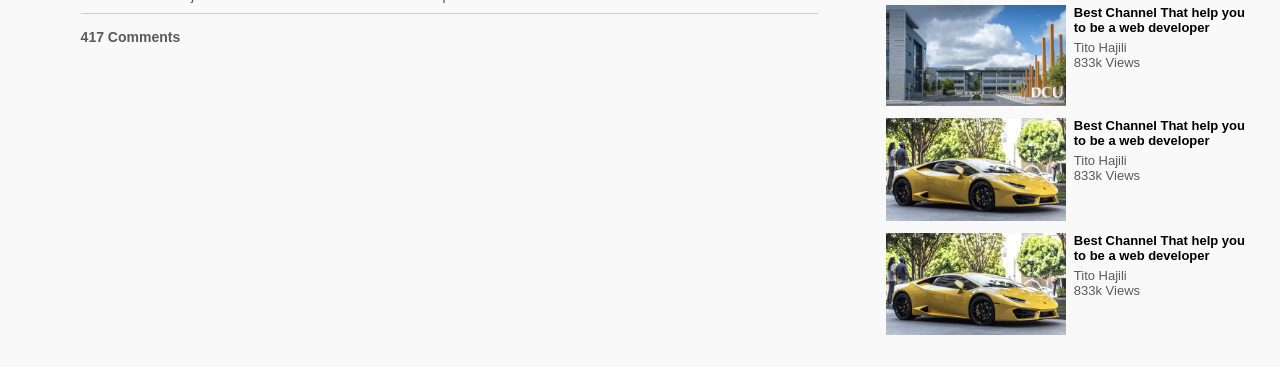
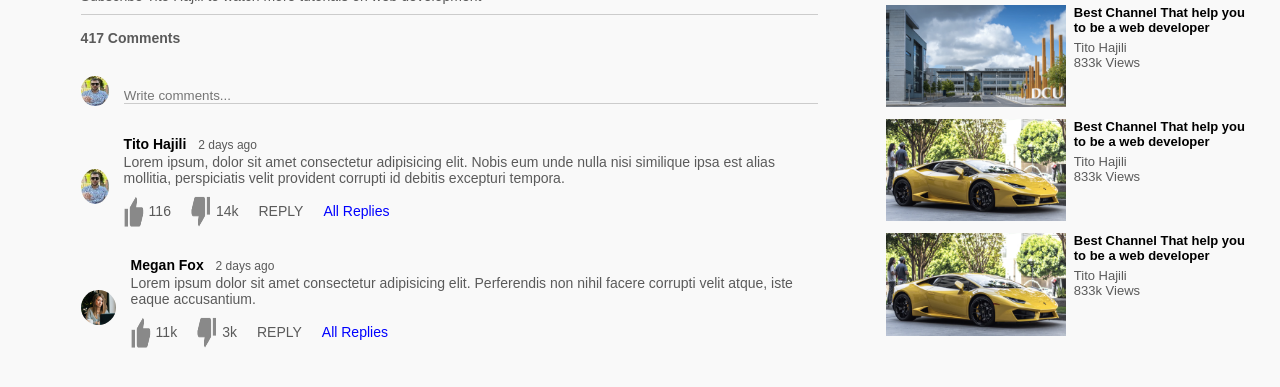
Before and after one commit to titohajili/YoutubeCloneWebsiteDesign, a plain HTML site: page play-video.html in a window 1280 px wide. Shown: the part 755-1142 px from the top of the page. Drawn offline with Linux system fonts and the light colour scheme.

Commit message:
comment-and-profile-media

```diff
--- a/css/style.css
+++ b/css/style.css
@@ -327,3 +327,86 @@ nav{
     color: #5a5a5a;
     margin-top: 15px;
 }
+
+.ad-comment{
+    display: flex;
+    align-items: center;
+    margin: 30px 0;
+}
+.ad-comment img{
+    width: 30px;
+    height: 30px;
+    border-radius: 50%;
+    margin-right: 15px;
+}
+.ad-comment input{
+    border: 0;
+    outline: 0;
+    border-bottom: 1px solid #ccc;
+    width: 100%;
+    padding-top: 10px;
+    background: transparent;
+
+}
+.old-comment{
+    display: flex;
+    align-items: center;
+    margin: 20px 0;
+}
+
+.old-comment img{
+    width: 35px;
+    height: 35px;
+    border-radius: 50%;
+    margin-right: 15px;
+}
+.old-comment h3{
+    font-size: 14px;
+    margin-bottom: 2px;
+}
+.old-comment h3 span{
+    font-size: 12px;
+    color: #5a5a5a;
+    font-weight: 500;
+    margin-left: 8px;
+}
+
+.old-comment .acomment-action{
+    display: flex;
+    align-items: center;
+    margin: 8px 0;
+    font-size: 14px;
+}
+.old-comment .acomment-action img{
+    border-radius: 0;
+    width: 20px;
+    margin-right: 5px;
+}
+.old-comment .acomment-action span{
+    margin-right: 20px;
+    color: #5a5a5a;
+}
+.old-comment .acomment-action a{
+    color: #0000ff;
+}
+@media (max-width:900px){
+    .play-video{
+        flex-basis: 100%;
+    }
+    .right-sidebar{
+        flex-basis: 100%;
+    }
+    .play-container{
+        padding-left: 5%;
+
+    }
+    .vid-description{
+        padding-left: 0;
+    }
+    .play-video .play-video-info a{
+        margin-left: 0;
+        margin-right: 15px;
+        margin-top: 15px;
+    }
+
+}
--- a/play-video.html
+++ b/play-video.html
@@ -11,7 +11,7 @@
     <nav class="flex-div">
         <div class="nav-left flex-div">
             <img src="images/menu.png" class="menu-icon">
-            <img src="images/logo.png" class="logo">
+           <a href="index.html"> <img src="images/logo.png" class="logo"></a>
         </div>
 
         <div class="nav-middle flex-div">
@@ -37,7 +37,7 @@
     <div class="container play-container">
         <div class="row">
             <div class="play-video">
-                <video controls >
+                <video controls autoplay >
                     <source src="images/video.mp4" type="video/mp4">
                 </video>
                 <div class="tags">
@@ -72,6 +72,44 @@
                     <p>Subscribe Tito Hajili to watch more tutorials on web development</p>
                     <hr>
                     <h4>417 Comments</h4>
+
+                    <div class="ad-comment">
+                        <img src="images/tito.jpg">
+                        <input type="text" placeholder="Write comments...">
+                    </div>
+
+                    <div class="old-comment">
+                        <img src="images/tito.jpg">
+                        <div>
+                            <h3>Tito Hajili <span>2 days ago</span></h3>
+                            <p>Lorem ipsum, dolor sit amet consectetur adipisicing elit. Nobis eum unde nulla nisi similique ipsa est alias mollitia, perspiciatis velit provident corrupti id debitis excepturi tempora.</p>
+                            <div class="acomment-action">
+                                <img src="images/like.png">
+                                <span>116</span>
+                                <img src="images/dislike.png">
+                                <span>14k</span>
+                                <span>REPLY</span>
+                                <a href="">All Replies</a>
+                            </div>
+                        </div>
+                    </div>
+
+                    <div class="old-comment">
+                        <img src="images/cameron.png">
+                        <div>
+                            <h3>Megan Fox <span>2 days ago</span></h3>
+                            <p>Lorem ipsum dolor sit amet consectetur adipisicing elit. Perferendis non nihil facere corrupti velit atque, iste eaque accusantium.</p>
+                            <div class="acomment-action">
+                                <img src="images/like.png">
+                                <span>11k</span>
+                                <img src="images/dislike.png">
+                                <span>3k</span>
+                                <span>REPLY</span>
+                                <a href="">All Replies</a>
+                            </div>
+                        </div>
+                    </div>
+
                 </div>
 
 
```
